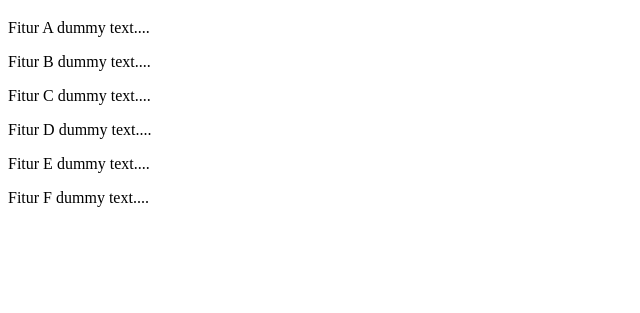
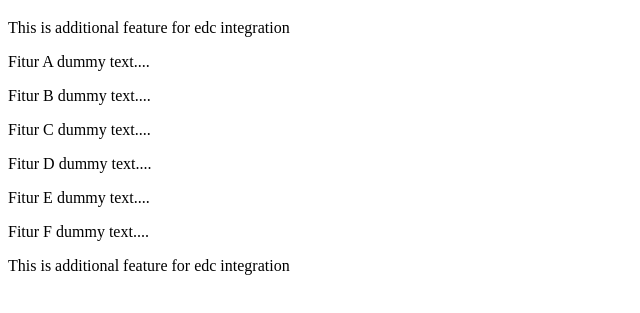
Before and after one commit to indra-oei/flow-simulation, a plain HTML site: page index.html in a window 1280 px wide. Shown: the part 61-374 px from the top of the page, without its empty margins (0-640 px from the left). Drawn offline with Linux system fonts and the light colour scheme.

Commit message:
Feature/edc integration dev (#1)
* feat: edc integration

* feat: edc integration

```diff
--- a/index.html
+++ b/index.html
@@ -7,11 +7,13 @@
   </head>
   <body>
     <h1>Development Playground</h1>
+    <p>This is additional feature for edc integration</p>
     <p>Fitur A dummy text....</p>
     <p>Fitur B dummy text....</p>
     <p>Fitur C dummy text....</p>
     <p>Fitur D dummy text....</p>
     <p>Fitur E dummy text....</p>
     <p>Fitur F dummy text....</p>
+    <p>This is additional feature for edc integration</p>
   </body>
 </html>
```
